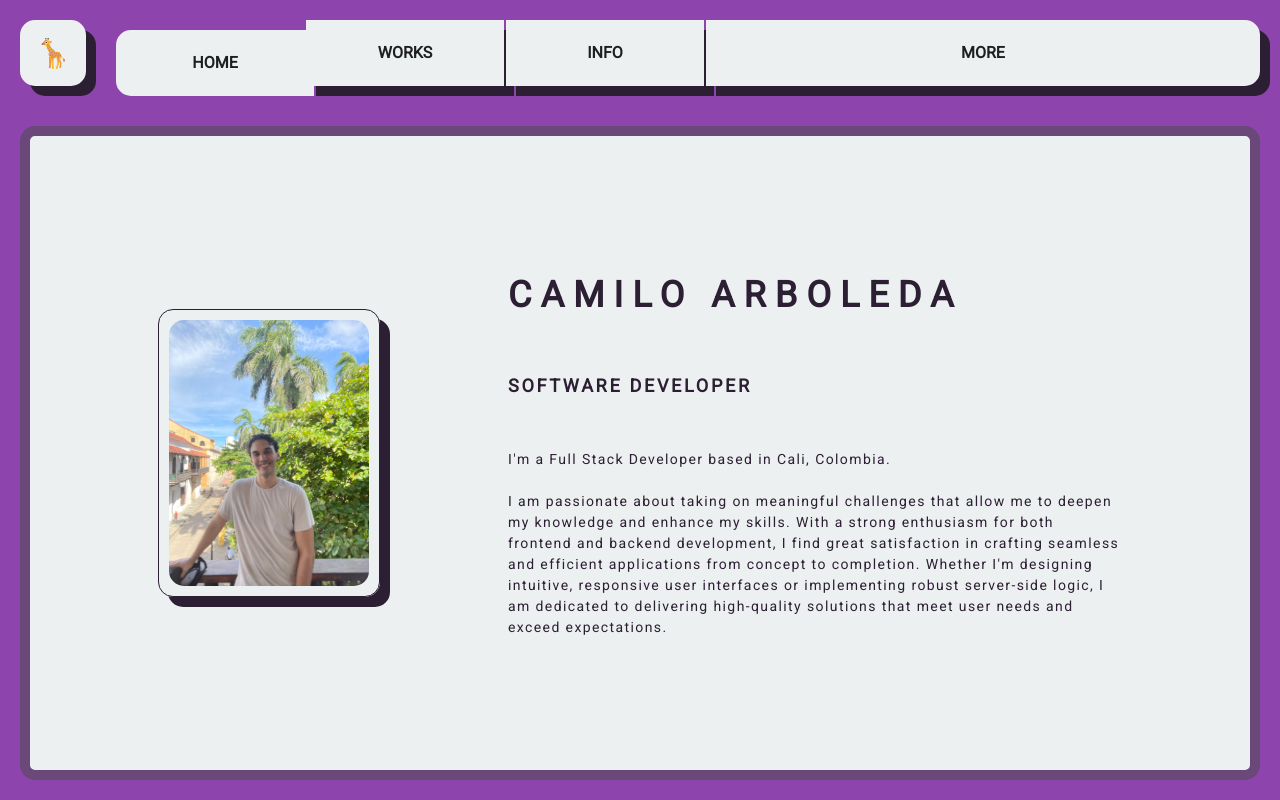
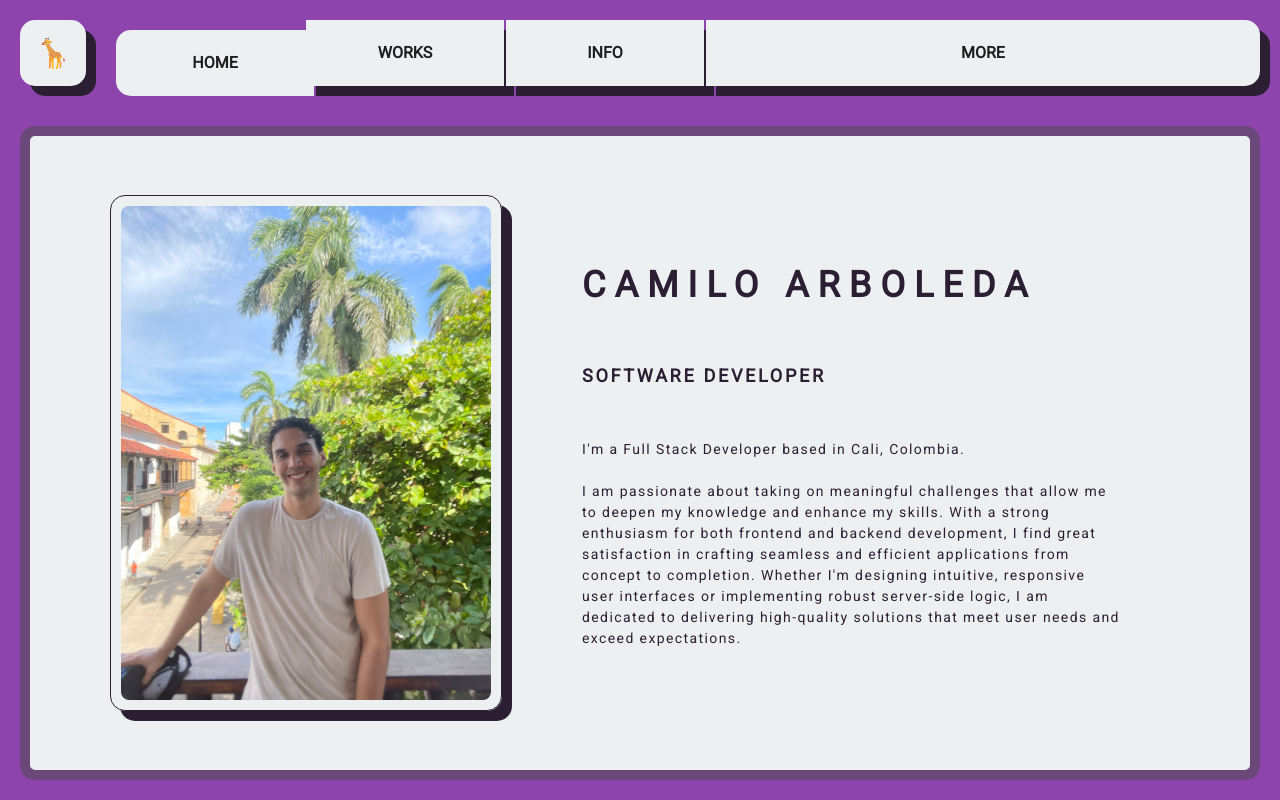
Before and after one commit to CamiloArboledaG/portfolio, a React (Create React App) app: page / in a window 1280 px wide. Both pictures are taken after a click on the button "COMENZAR". Built offline with nearby package versions, Linux system fonts and the light colour scheme.

Commit message:
Se usa skeleton para las iamgenes

```diff
--- a/src/components/CardContentWorks.js
+++ b/src/components/CardContentWorks.js
@@ -1,5 +1,6 @@
 import { Box, Typography } from '@mui/material'
 import React from 'react'
+import ImageWithSkeleton from './ImageWithSkeleton'
 
 const CardContentWorks = ({ srcImage, title }) => {
   return (
@@ -12,13 +13,14 @@ const CardContentWorks = ({ srcImage, title }) => {
       flexDirection="column"
       alignItems="center"
     >
-      <img
+      <ImageWithSkeleton
         src={srcImage}
         alt="Image Works alt"
-        style={{
-          maxHeight: '140px',
-          width: 'auto',
-          height: '100%', // Hace que ocupe todo el contenedor
+        width={140} // Ancho de la imagen original
+        height={140} // Alto de la imagen original
+        imagesStyles={{
+          width: '140px',
+          height: '140px',
           objectFit: 'cover', // Hace que la imagen se ajuste y llene el espacio manteniendo la proporción
           borderRadius: '5px 5px 0px 0px',
         }}
--- a/src/components/ComingSoon.js
+++ b/src/components/ComingSoon.js
@@ -1,5 +1,6 @@
 import { Box, Typography } from '@mui/material'
 import React from 'react'
+import ImageWithSkeleton from './ImageWithSkeleton'
 
 const ComingSoon = () => {
   return (
@@ -10,15 +11,14 @@ const ComingSoon = () => {
       justifyContent="center" // Alinea las imágenes a la derecha
       alignItems="center" // Alinea las imágenes al fondo del contenedor
     >
-      <img
+      <ImageWithSkeleton
         src="notFound.svg"
         alt="Image Works alt"
-        style={{
-          maxHeight: '100px',
-          width: 'auto',
-          height: '100%',
-          objectFit: 'cover',
-          borderRadius: '5px 5px 0px 0px',
+        width={101} // Ancho de la imagen original
+        height={86} // Alto de la imagen original
+        imagesStyles={{
+          width: '101px', // Define el ancho en píxeles
+          borderRadius: '8px',
         }}
       />
       <Typography>COMING SOON</Typography>
--- /dev/null
+++ b/src/components/ImageWithSkeleton.js
@@ -0,0 +1,36 @@
+import React, { useState } from 'react'
+import { Skeleton } from '@mui/material'
+
+const ImageWithSkeleton = ({ imagesStyles, width, height, ...props }) => {
+  const [loading, setLoading] = useState(true)
+
+  // Calcular el alto en píxeles basado en el ancho y el aspecto de la imagen
+  const calculatedWidth = imagesStyles?.width ? parseInt(imagesStyles.width, 10) : 400 // Fallback de 400px
+  const calculatedHeight = (calculatedWidth * height) / width // Calcular altura basada en el aspect ratio
+
+  return (
+    <>
+      {loading && (
+        <Skeleton
+          variant="rectangular"
+          animation="wave"
+          style={{
+            width: `${calculatedWidth}px`, // Ancho absoluto en píxeles
+            height: `${calculatedHeight}px`, // Alto absoluto en píxeles
+            ...imagesStyles, // Mantener estilos adicionales
+          }}
+        />
+      )}
+      <img
+        {...props}
+        onLoad={() => setLoading(false)}
+        style={{
+          ...imagesStyles,
+          display: loading ? 'none' : 'block',
+        }}
+      />
+    </>
+  )
+}
+
+export default ImageWithSkeleton
--- a/src/views/home/Home.js
+++ b/src/views/home/Home.js
@@ -1,10 +1,12 @@
 import { Typography, useMediaQuery, useTheme } from '@mui/material'
 import React, { useState } from 'react'
+import ImageWithSkeleton from '../../components/ImageWithSkeleton'
 
 const Home = () => {
   const theme = useTheme()
   const isMediumScreen = useMediaQuery(theme.breakpoints.down('xl'))
   const isSmallScreen = useMediaQuery(theme.breakpoints.down('md'))
+  const isXSmallScreen = useMediaQuery(theme.breakpoints.down('sm'))
   const [transformStyle, setTransformStyle] = useState({})
 
   const handleMouseMove = (e) => {
@@ -38,7 +40,7 @@ const Home = () => {
           display: 'flex',
           alignItems: 'center',
           justifyContent: 'center',
-          margin: isSmallScreen ? '1em' : '8em',
+          margin: isSmallScreen ? '1em' : '5em',
           maxWidth: '50%',
         }}
       >
@@ -51,17 +53,16 @@ const Home = () => {
             border: '1px solid #2D1F33',
           }}
         >
-          <img
+          <ImageWithSkeleton
             src="yo2.svg"
             alt="Camilo Arboleda Avatar"
-            loading="lazy" // Lazy load
-            style={{
-              height: 'auto',
-              maxWidth: '400px',
-              minWidth: '200px',
-              width: '100%',
-              borderRadius: '15px',
-              ...transformStyle, // Aplica el efecto dinámico solo a la imagen
+            width={1536} // Ancho de la imagen original
+            height={2048} // Alto de la imagen original
+            imagesStyles={{
+              width: isXSmallScreen ? '200px' : '370px', // Define el ancho en píxeles
+              maxWidth: '400px', // Asegura un máximo si es necesario
+              borderRadius: '8px',
+              ...transformStyle,
             }}
             onMouseMove={handleMouseMove}
             onMouseLeave={handleMouseLeave}
--- a/src/views/info/Info.js
+++ b/src/views/info/Info.js
@@ -1,5 +1,6 @@
 import { Box, Button, Typography, useMediaQuery, useTheme } from '@mui/material'
 import React from 'react'
+import ImageWithSkeleton from '../../components/ImageWithSkeleton'
 
 const Info = () => {
   const theme = useTheme()
@@ -37,14 +38,15 @@ const Info = () => {
       >
         <a href="https://github.com/CamiloArboledaG" target="_blank" rel="noopener noreferrer">
           <Button color="primary" variant="contained">
-            <img
+            <ImageWithSkeleton
               src="github.svg"
               alt="Image Works alt"
-              style={{
-                maxHeight: '140px',
-                width: 'auto',
-                height: '100%',
-                objectFit: 'cover',
+              width={50} // Ancho de la imagen original
+              height={50} // Alto de la imagen original
+              imagesStyles={{
+                width: '50px',
+                height: '50px',
+                objectFit: 'cover', // Hace que la imagen se ajuste y llene el espacio manteniendo la proporción
                 borderRadius: '5px 5px 0px 0px',
               }}
             />
@@ -56,14 +58,15 @@ const Info = () => {
           rel="noopener noreferrer"
         >
           <Button color="primary" variant="contained">
-            <img
+            <ImageWithSkeleton
               src="linkedln.svg"
               alt="Image Works alt"
-              style={{
-                maxHeight: '140px',
-                width: 'auto',
-                height: '100%',
-                objectFit: 'cover',
+              width={50} // Ancho de la imagen original
+              height={50} // Alto de la imagen original
+              imagesStyles={{
+                width: '50px',
+                height: '50px',
+                objectFit: 'cover', // Hace que la imagen se ajuste y llene el espacio manteniendo la proporción
                 borderRadius: '5px 5px 0px 0px',
               }}
             />
@@ -71,14 +74,15 @@ const Info = () => {
         </a>
         <a href="https://x.com/camilo_arbga" target="_blank" rel="noopener noreferrer">
           <Button color="primary" variant="contained">
-            <img
+            <ImageWithSkeleton
               src="twitter.svg"
               alt="Image Works alt"
-              style={{
-                maxHeight: '140px',
-                width: 'auto',
-                height: '100%',
-                objectFit: 'cover',
+              width={50} // Ancho de la imagen original
+              height={50} // Alto de la imagen original
+              imagesStyles={{
+                width: '50px',
+                height: '50px',
+                objectFit: 'cover', // Hace que la imagen se ajuste y llene el espacio manteniendo la proporción
                 borderRadius: '5px 5px 0px 0px',
               }}
             />
```
